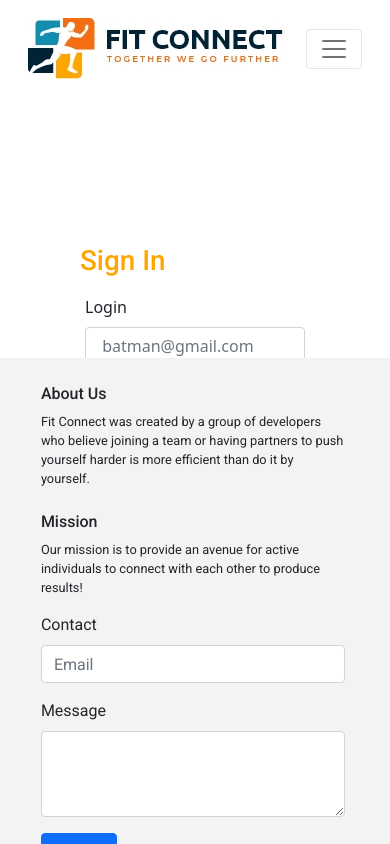
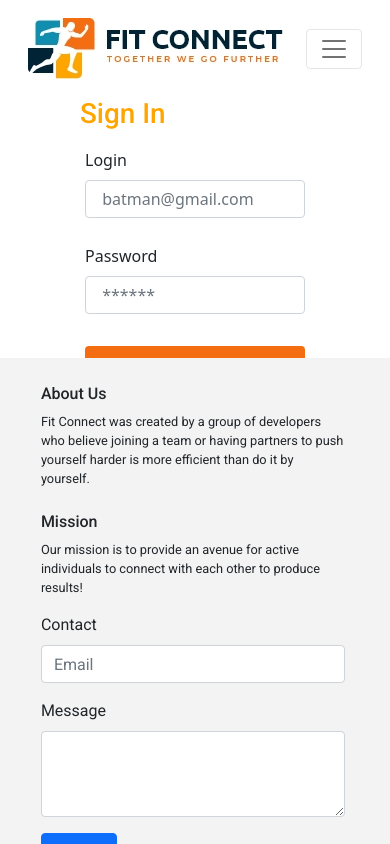
Before and after one commit to ayejayhicks/fit-connect, a React (Create React App) app in the folder client/: page /signin in a window 390 px wide. Built offline with nearby package versions, Linux system fonts and the light colour scheme.

Commit message:
adding media query to signin page

```diff
--- a/client/src/Components/Sign_in_Components/SignInForms.css
+++ b/client/src/Components/Sign_in_Components/SignInForms.css
@@ -1,7 +1,17 @@
 .MarginContainerSignIn {
-    margin-top: 18vh;
+    margin-top: 16vh;
+    margin-bottom: 18vh!important;
 }
 
 .textAlignCenter {
     text-align: center;
 }
+
+
+@media (max-width: 700px){
+
+ .MarginContainerSignIn {
+    margin-top: 0vh;
+
+    }
+}
```
